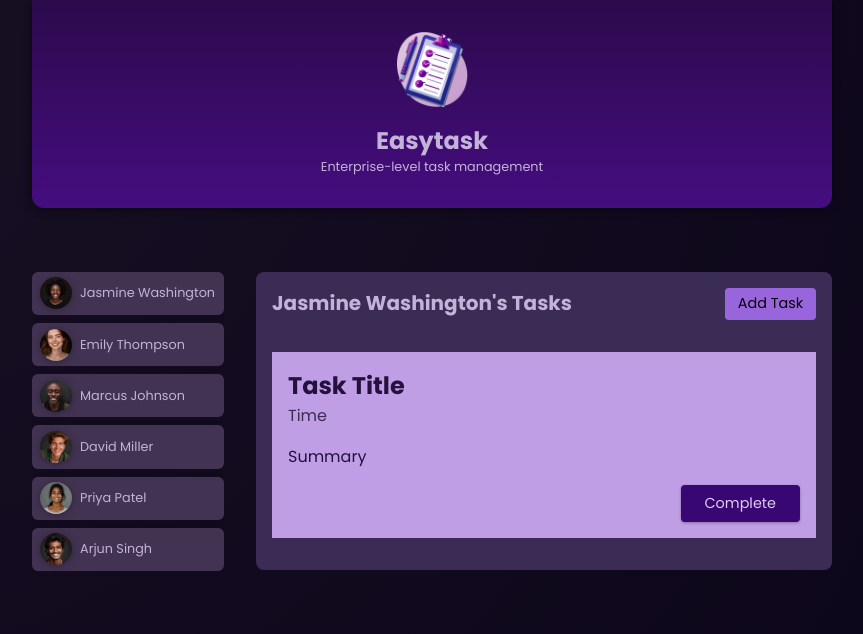
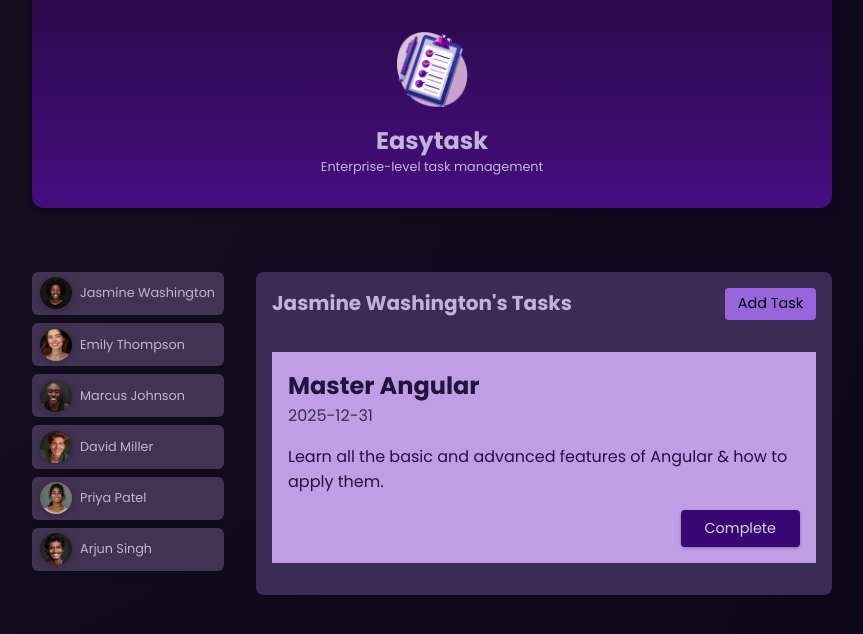
Before and after one commit to daniel-pohl/01-starting-project, an Angular app: page / in a window 1280 px wide. Both pictures are taken after a click on the button "Jasmine Washington". Shown: the top 634 px of the page, without its empty margins (208-1071 px from the left). Built offline with nearby package versions, Linux system fonts and the light colour scheme.

Commit message:
46. Outputting Task Data in the Task Component

```diff
--- a/src/app/tasks/task/task.component.html
+++ b/src/app/tasks/task/task.component.html
@@ -1,8 +1,8 @@
 
 <article>
-  <h2>Task Title</h2>
-  <time>Time</time>
-  <p>Summary</p>
+  <h2>{{task.title}}</h2>
+  <time>{{task.dueDate}}</time>
+  <p>{{task.summary}}</p>
   <p class = "actions">
     <button>
       Complete
--- a/src/app/tasks/tasks.component.html
+++ b/src/app/tasks/tasks.component.html
@@ -6,11 +6,12 @@
                 </menu>
         </header>
         <ul>
-                @for (task of selectedUserTasks; track task.id){
-                <li>
-                        <app-task></app-task>
-                </li>
-                }
+
+        @for (task of selectedUserTasks; track task.id){
+        <li>
+                <app-task [task]="task"></app-task>
+        </li>
+        }
 
         </ul>
 
```
Also changed, not shown: src/app/tasks/task/task.component.ts (+9 -2 lines).
